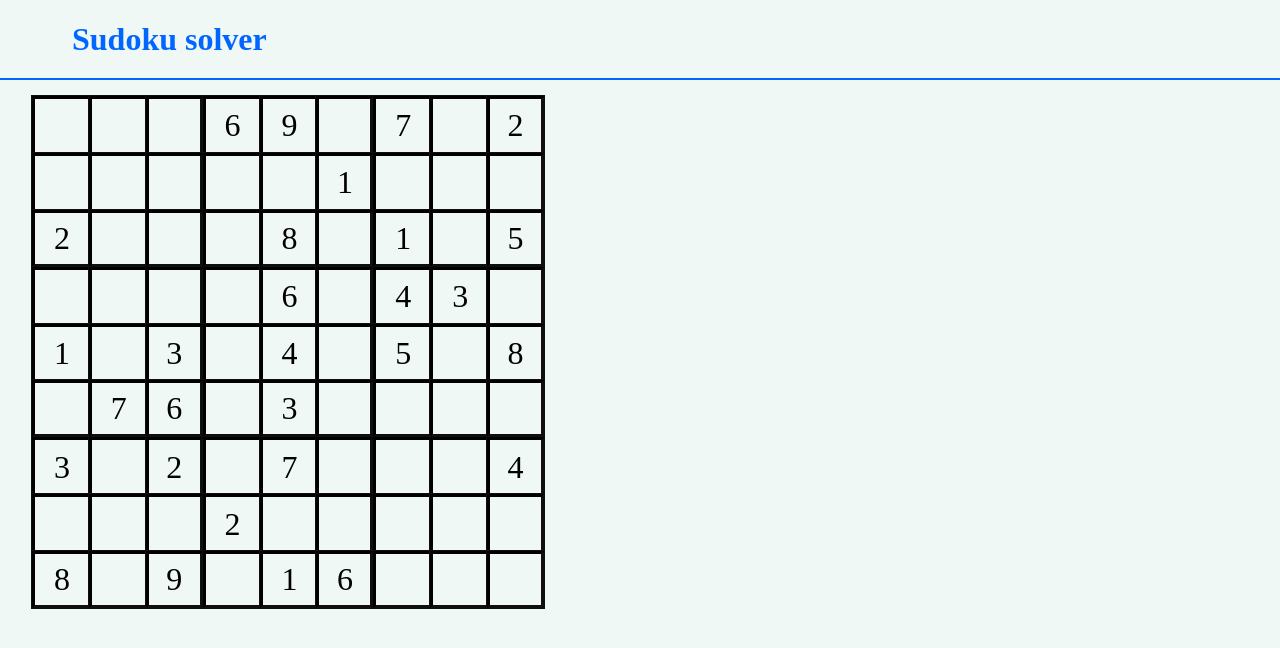
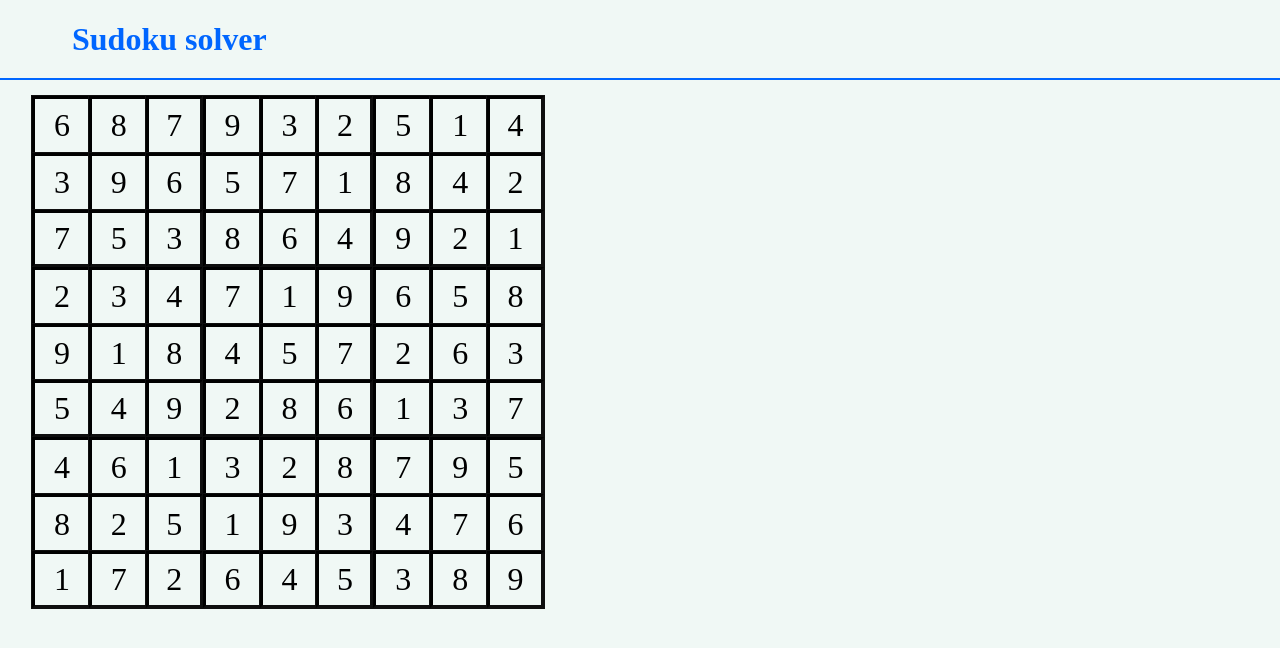
Before and after one commit to mockoocy/sudoSolve-old, a React (Create React App) app: page / in a window 1280 px wide. Shown: the top 648 px of the page. Built offline with nearby package versions, Linux system fonts and the light colour scheme; some icons are missing.

Commit message:
added sudoku baord generator

```diff
--- a/src/globalComponents/SudokuBoard.tsx
+++ b/src/globalComponents/SudokuBoard.tsx
@@ -2,6 +2,7 @@ import React, { useRef } from 'react'
 import styled from 'styled-components';
 import { useGlobalContext } from '../globalContext';
 import { Board } from '../types';
+import generateSudoku from '../utils/generateSudoku';
 import SudokuCell from './SudokuCell';
 
 const StyledSudokuBoard = styled.div`
@@ -58,7 +59,7 @@ export default function SudokuBoard() {
     }
   }
 
-
+  generateSudoku(9,20)
   const sudokuCellElements: JSX.Element[][] = boardState.map((row, rowId) => {
     return row.map((cell, col)=>{
       const cellId = rowId * options.SUDOKU_SIZE + col;
--- a/src/globalComponents/SudokuCell.tsx
+++ b/src/globalComponents/SudokuCell.tsx
@@ -78,7 +78,7 @@ const  SudokuCell = React.forwardRef<HTMLInputElement, Props>(({maxNumber, cell,
       ref={ref}
       max={maxNumber}
       value={cell.value > 0 ? cell.value : " "}
-      onChange={(e) => modifyBoard(row, column, Number(e.target.value)) }/>
+      onChange={(e) => modifyBoard(row, column, e.target.valueAsNumber) }/>
     </StyledSudokuCell>
   )
 })
--- a/src/globalContext.tsx
+++ b/src/globalContext.tsx
@@ -1,5 +1,6 @@
 import React, {useState, useContext} from "react";
 import { Board, Cell, Options } from "./types";
+import generateSudoku from "./utils/generateSudoku";
 
 
 
@@ -24,18 +25,15 @@ export const SudokuContext = React.createContext<ContextValue>({
   selectCell: () => {}
 });
 
-const INITIAL_BOARD = [
-  [0,0,0,6,9,0,7,0,2],
-  [0,0,0,0,0,1,0,0,0],
-  [2,0,0,0,8,0,1,0,5],
-  [0,0,0,0,6,0,4,3,0],
-  [1,0,3,0,4,0,5,0,8],
-  [0,7,6,0,3,0,0,0,0],
-  [3,0,2,0,7,0,0,0,4],
-  [0,0,0,2,0,0,0,0,0],
-  [8,0,9,0,1,6,0,0,0],
-]
-const INITIAL_BOARD_STATE : Cell[][] = INITIAL_BOARD.map((rows, row) => rows.map((cell, col) => (
+
+
+export function SudokuProvider({children}: Props){
+  const [options, setOptions] = useState<Options>({
+    SUDOKU_SIZE: 9,
+    SMALL_GRID_SIZE: 3
+  })
+  const initialBoard = generateSudoku(options.SUDOKU_SIZE, 1);
+  const initialBoardState : Cell[][] = initialBoard.map((rows, row) => rows.map((cell, col) => (
     {row: row,
     column: col,
     value: cell,
@@ -45,14 +43,7 @@ const INITIAL_BOARD_STATE : Cell[][] = INITIAL_BOARD.map((rows, row) => rows.map
   })
   ))
 
-
-export function SudokuProvider({children}: Props){
-  const [options, setOptions] = useState<Options>({
-    SUDOKU_SIZE: 9,
-    SMALL_GRID_SIZE: 3
-  })
-
-  const [boardState, setBoardState] = useState<Board>(INITIAL_BOARD_STATE)
+  const [boardState, setBoardState] = useState<Board>(initialBoardState)
 
   function getCurrentGrid(currentRow: number, currentColumn: number){
     const rowStart = Math.floor(currentRow/options.SMALL_GRID_SIZE) * options.SMALL_GRID_SIZE;
--- /dev/null
+++ b/src/utils/generateSudoku.ts
@@ -0,0 +1,27 @@
+import randomSample from "./randomSample";
+
+export default function generateSudoku(sudokuSize: number, filledCelsAmount: number){
+  //generates valid sudoku board of sudokuSize x sudokuSize dimensions
+  const base = Math.sqrt(sudokuSize); // length of a small grid's side
+  // size is the direction of one of sudoku board's side, the classic one would be size = 9;
+  const basePattern = (row: number, col: number) => (base * (row%base) + Math.floor(row/base) +col) % sudokuSize;
+
+
+  function range(end: number, start=0){
+    return Array.from(Array(end).keys()).map(i => i + start)
+  }
+
+  const rows: number[] = randomSample(range(sudokuSize), sudokuSize);
+  const cols: number[] = randomSample(range(sudokuSize), sudokuSize);
+  const nums: number[] = randomSample(range(sudokuSize, 1), sudokuSize);
+
+  const board = rows.map(row => {
+    return cols.map(col => {
+      return nums[basePattern(row,col)]
+    })
+  })
+
+
+  return board
+
+}
--- /dev/null
+++ b/src/utils/randomSample.ts
@@ -0,0 +1,11 @@
+export default function randomSample(array: any[], amount: number) : any[]{
+  const len = array.length;
+  const result: any[] = []
+  while (result.length < amount && result.length < array.length ){
+    const randomIndex = Math.floor(Math.random() * len);
+    if (!result.includes(array[randomIndex])) result.push(array[randomIndex])
+  }
+
+  return result;
+
+}
--- /dev/null
+++ b/src/utils/solveSudoku.ts
@@ -0,0 +1 @@
+export {}
```
